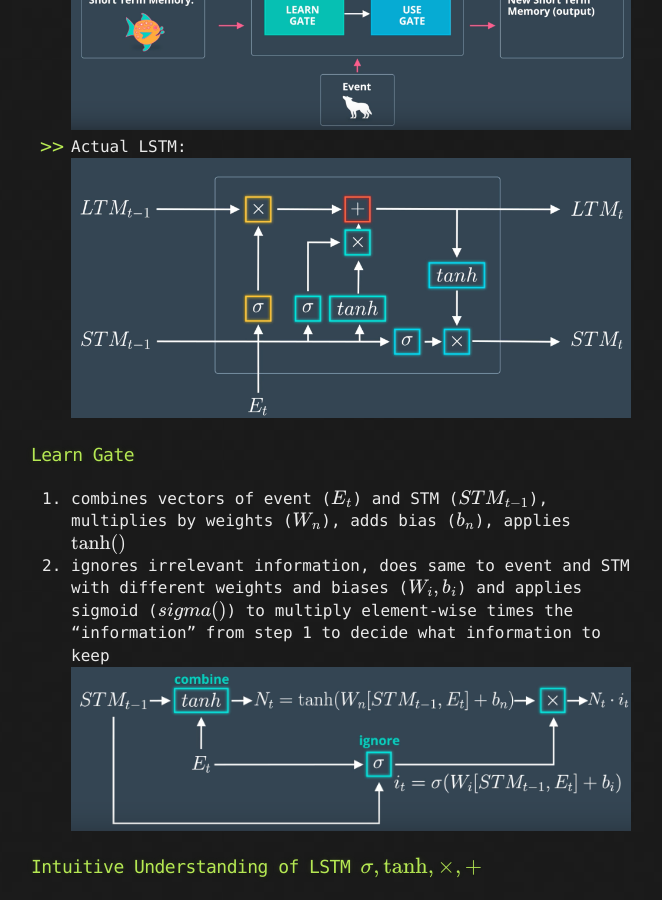
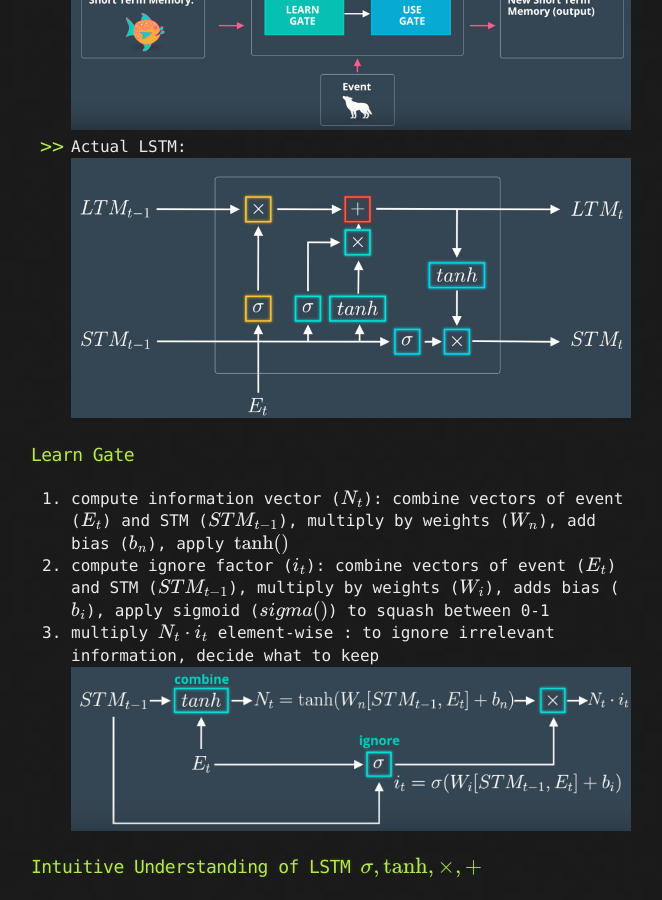
Before and after one commit to LivingProgram/ml-notes, a Jekyll site: the page built from chapter-3/index.md, in a window 1280 px wide and 900 px high, scrolled down 10049 px. Shown: the whole window, without its empty margins (309-971 px from the left). Built offline with Jekyll 4.4.1, drawn with Linux system fonts in a browser that asks for light colours; our own code applies the rules of GitHub Pages for plain Markdown files; formulas are drawn with MathJax 3; the repository's description, which GitHub fills in, is left out.

Commit message:
update learn gate notes

```diff
--- a/chapter-3/index.md
+++ b/chapter-3/index.md
@@ -187,8 +187,9 @@ LSTM Advantages:
 - Actual LSTM: ![ml-notes_30](/images/ml-notes_30.png)
 
 ### Learn Gate
-1. combines vectors of event ($$E_t$$) and STM ($$STM_{t-1}$$), multiplies by weights ($$W_n$$), adds bias ($$b_n$$), applies $$\text{tanh()}$$
-2. ignores irrelevant information, does same to event and STM with different weights and biases ($$W_i, b_i$$) and applies sigmoid ($$sigma()$$) to multiply element-wise times the "information" from step 1 to decide what information to keep
+1. compute information vector ($$N_t$$): combine vectors of event ($$E_t$$) and STM ($$STM_{t-1}$$), multiply by weights ($$W_n$$), add bias ($$b_n$$), apply $$\text{tanh()}$$
+2. compute ignore factor ($$i_t$$): combine vectors of event ($$E_t$$) and STM ($$STM_{t-1}$$), multiply by weights ($$W_i$$), adds bias ($$b_i$$), apply sigmoid ($$sigma()$$) to squash between 0-1
+3. multiply $$N_t\cdot i_t$$ element-wise : to ignore irrelevant information, decide what to keep
 ![ml-notes_31](/images/ml-notes_31.png)
 
 ### Intuitive Understanding of LSTM $$\sigma, \text{tanh}, \times, +$$
```
